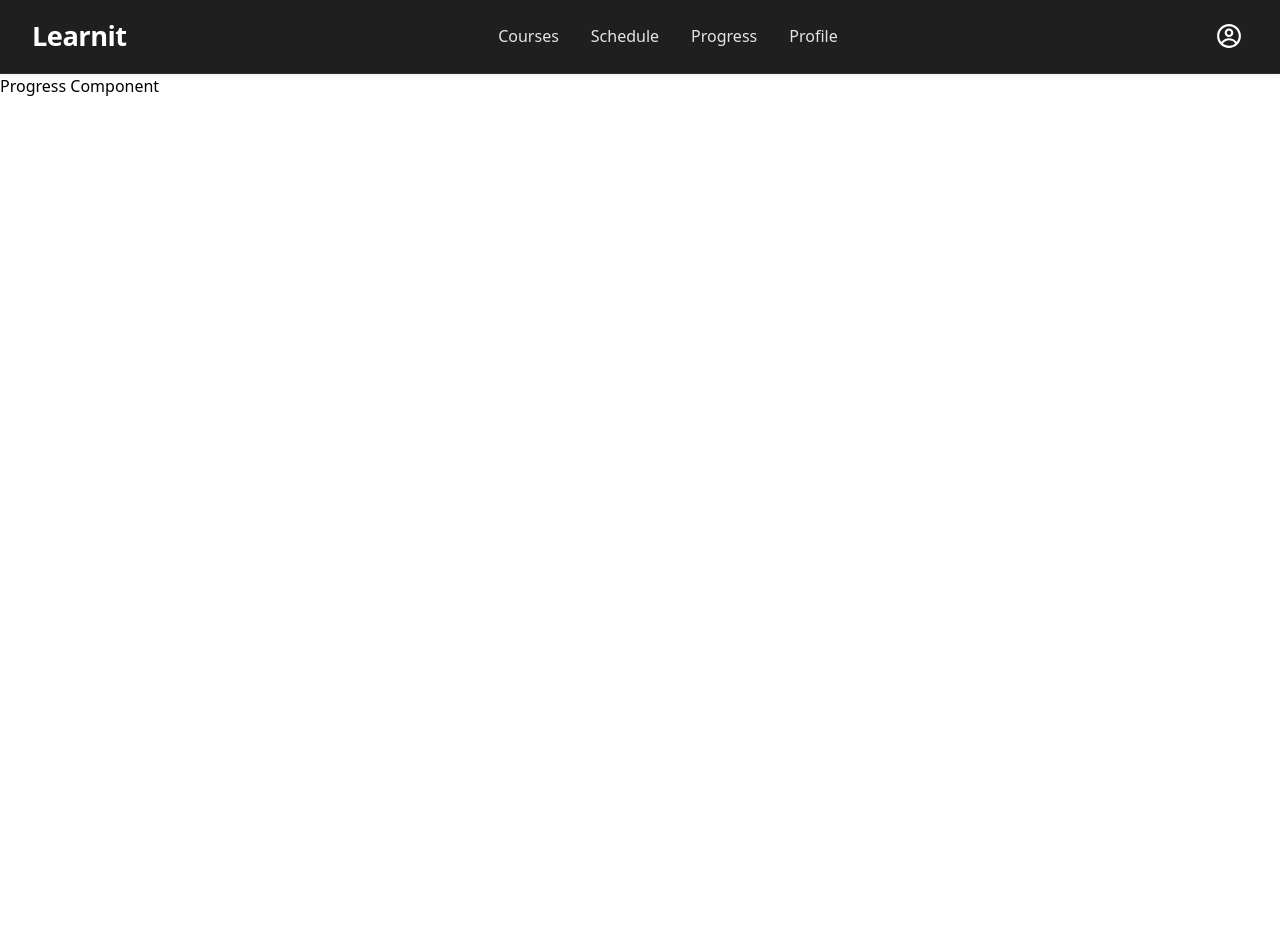
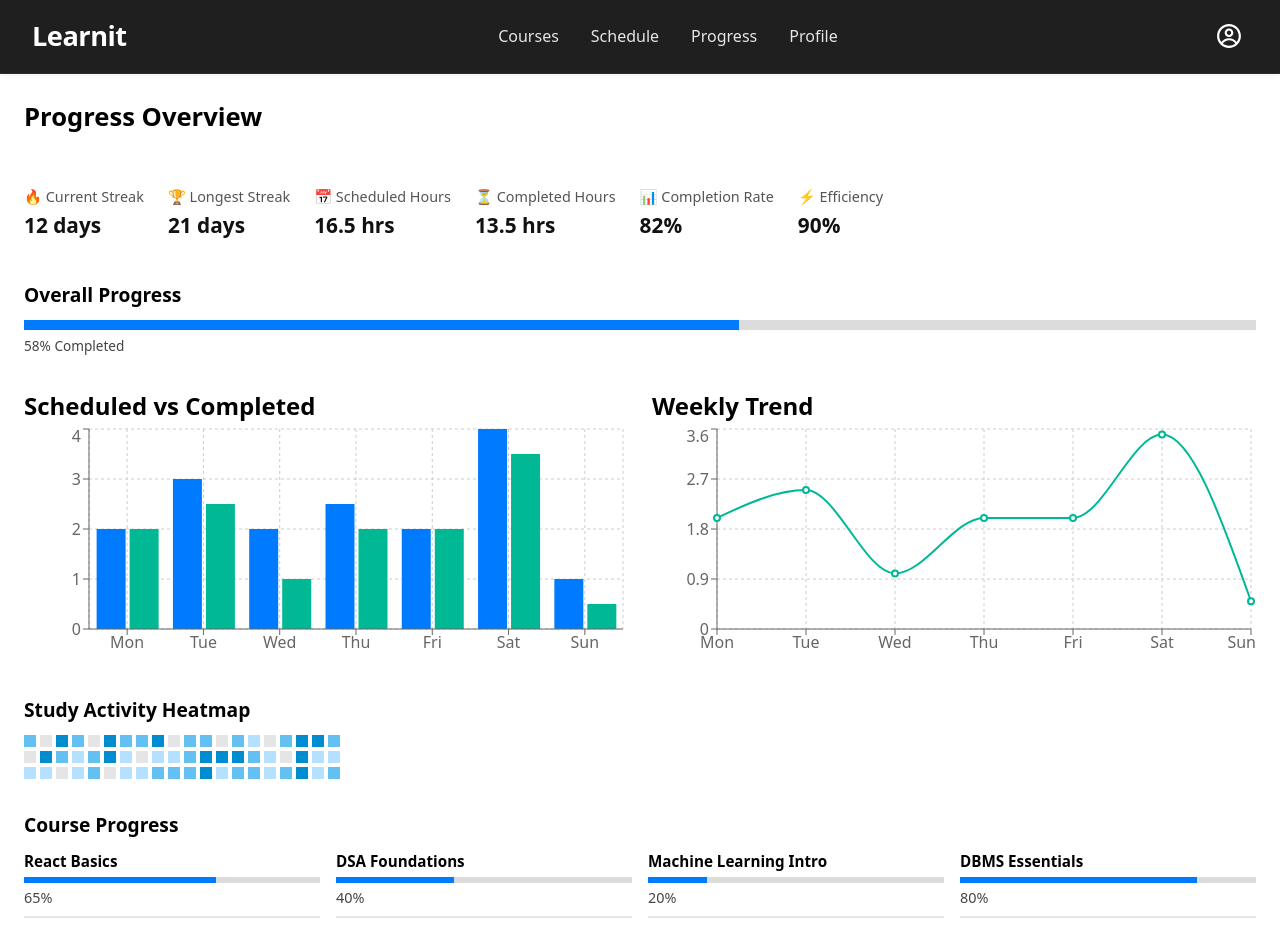
Before and after one commit to aravinth-krishna/reactapptest.client, a React (Vite) app: page /app/progress in a window 1280 px wide. Before the commit the page ends 800 px from the top, so only its background shows below. Built offline with nearby package versions, Linux system fonts and the light colour scheme.

Commit message:
Add progress overview component with charts and metrics

```diff
--- a/package.json
+++ b/package.json
@@ -18,7 +18,8 @@
     "react-dom": "^19.1.1",
     "react-icons": "^5.5.0",
     "react-router": "^7.9.6",
-    "react-router-dom": "^7.9.6"
+    "react-router-dom": "^7.9.6",
+    "recharts": "^3.5.0"
   },
   "devDependencies": {
     "@eslint/js": "^9.36.0",
--- a/src/components/main/Progress.jsx
+++ b/src/components/main/Progress.jsx
@@ -1,7 +1,174 @@
 import styles from "./Progress.module.css";
+import {
+  LineChart,
+  Line,
+  XAxis,
+  YAxis,
+  Tooltip,
+  ResponsiveContainer,
+  CartesianGrid,
+  BarChart,
+  Bar,
+} from "recharts";
+import { useState } from "react";
+
+// Dummy weekly study data
+const weeklyData = [
+  { day: "Mon", scheduled: 2, completed: 2 },
+  { day: "Tue", scheduled: 3, completed: 2.5 },
+  { day: "Wed", scheduled: 2, completed: 1 },
+  { day: "Thu", scheduled: 2.5, completed: 2 },
+  { day: "Fri", scheduled: 2, completed: 2 },
+  { day: "Sat", scheduled: 4, completed: 3.5 },
+  { day: "Sun", scheduled: 1, completed: 0.5 },
+];
+
+const courses = [
+  { name: "React Basics", progress: 65 },
+  { name: "DSA Foundations", progress: 40 },
+  { name: "Machine Learning Intro", progress: 20 },
+  { name: "DBMS Essentials", progress: 80 },
+];
+
+const heatmap = Array.from({ length: 60 }, () => Math.floor(Math.random() * 4));
 
 function Progress() {
-  return <div className={styles.progress}>Progress Component</div>;
+  const [currentStreak] = useState(12);
+  const [longestStreak] = useState(21);
+
+  const totalScheduled = weeklyData.reduce((a, b) => a + b.scheduled, 0);
+  const totalCompleted = weeklyData.reduce((a, b) => a + b.completed, 0);
+  const completionRate = Math.round((totalCompleted / totalScheduled) * 100);
+
+  return (
+    <div className={styles.container}>
+      <h1 className={styles.title}>Progress Overview</h1>
+
+      {/* METRICS ROW */}
+      <div className={styles.metricsRow}>
+        <div className={styles.metric}>
+          <span>🔥 Current Streak</span>
+          <strong>{currentStreak} days</strong>
+        </div>
+
+        <div className={styles.metric}>
+          <span>🏆 Longest Streak</span>
+          <strong>{longestStreak} days</strong>
+        </div>
+
+        <div className={styles.metric}>
+          <span>📅 Scheduled Hours</span>
+          <strong>{totalScheduled} hrs</strong>
+        </div>
+
+        <div className={styles.metric}>
+          <span>⏳ Completed Hours</span>
+          <strong>{totalCompleted} hrs</strong>
+        </div>
+
+        <div className={styles.metric}>
+          <span>📊 Completion Rate</span>
+          <strong>{completionRate}%</strong>
+        </div>
+
+        <div className={styles.metric}>
+          <span>⚡ Efficiency</span>
+          <strong>{Math.min(100, Math.round(completionRate * 1.1))}%</strong>
+        </div>
+      </div>
+
+      {/* OVERALL PROGRESS */}
+      <div className={styles.section}>
+        <h2>Overall Progress</h2>
+        <div className={styles.progressBarOuter}>
+          <div
+            className={styles.progressBarInner}
+            style={{ width: "58%" }}
+          ></div>
+        </div>
+        <p className={styles.progressLabel}>58% Completed</p>
+      </div>
+
+      {/* CHARTS SIDE BY SIDE */}
+      <div className={styles.chartsRow}>
+        {/* Bar Chart */}
+        <div className={styles.chartBox}>
+          <h2>Scheduled vs Completed</h2>
+          <ResponsiveContainer width="100%" height={240}>
+            <BarChart data={weeklyData}>
+              <CartesianGrid strokeDasharray="3 3" />
+              <XAxis dataKey="day" />
+              <YAxis />
+              <Tooltip />
+              <Bar dataKey="scheduled" fill="#007bff" />
+              <Bar dataKey="completed" fill="#00b894" />
+            </BarChart>
+          </ResponsiveContainer>
+        </div>
+
+        {/* Line Chart */}
+        <div className={styles.chartBox}>
+          <h2>Weekly Trend</h2>
+          <ResponsiveContainer width="100%" height={240}>
+            <LineChart data={weeklyData}>
+              <CartesianGrid strokeDasharray="3 3" />
+              <XAxis dataKey="day" />
+              <YAxis />
+              <Tooltip />
+              <Line
+                type="monotone"
+                dataKey="completed"
+                stroke="#00b894"
+                strokeWidth={2}
+              />
+            </LineChart>
+          </ResponsiveContainer>
+        </div>
+      </div>
+
+      {/* HEATMAP */}
+      <div className={styles.section}>
+        <h2>Study Activity Heatmap</h2>
+        <div className={styles.heatmap}>
+          {heatmap.map((val, i) => (
+            <div
+              key={i}
+              className={styles.heatBox}
+              style={{
+                background:
+                  val === 0
+                    ? "#e5e5e5"
+                    : val === 1
+                    ? "#b6e0ff"
+                    : val === 2
+                    ? "#64c0f0"
+                    : "#008dd0",
+              }}
+            ></div>
+          ))}
+        </div>
+      </div>
+
+      {/* COURSE PROGRESS */}
+      <div className={styles.section}>
+        <h2>Course Progress</h2>
+        <div className={styles.courseGrid}>
+          {courses.map((c, i) => (
+            <div className={styles.courseCard} key={i}>
+              <span className={styles.courseName}>{c.name}</span>
+              <div className={styles.courseProgressBarOuter}>
+                <div
+                  className={styles.courseProgressBarInner}
+                  style={{ width: `${c.progress}%` }}
+                ></div>
+              </div>
+              <span className={styles.coursePercent}>{c.progress}%</span>
+            </div>
+          ))}
+        </div>
+      </div>
+    </div>
+  );
 }
 
 export default Progress;
--- a/src/components/main/Progress.module.css
+++ b/src/components/main/Progress.module.css
@@ -0,0 +1,120 @@
+.container {
+  padding: 24px;
+  display: flex;
+  flex-direction: column;
+  gap: 32px;
+}
+
+.title {
+  font-size: 1.6rem;
+  font-weight: 700;
+  margin-bottom: 10px;
+}
+
+/* -------- METRICS ROW -------- */
+.metricsRow {
+  display: flex;
+  gap: 24px;
+  flex-wrap: wrap;
+}
+
+.metric {
+  display: flex;
+  flex-direction: column;
+  font-size: 0.9rem;
+  padding: 8px 0;
+}
+
+.metric span {
+  color: #555;
+}
+
+.metric strong {
+  font-size: 1.3rem;
+  margin-top: 2px;
+  font-weight: 700;
+  color: #111;
+}
+
+/* -------- PROGRESS BAR -------- */
+.section h2 {
+  font-size: 1.2rem;
+  margin-bottom: 10px;
+}
+
+.progressBarOuter {
+  width: 100%;
+  height: 10px;
+  background: #dcdcdc;
+}
+
+.progressBarInner {
+  height: 100%;
+  background: #007bff;
+}
+
+.progressLabel {
+  margin-top: 6px;
+  font-size: 0.85rem;
+  color: #444;
+}
+
+/* -------- CHART ROW -------- */
+.chartsRow {
+  display: grid;
+  grid-template-columns: repeat(auto-fit, minmax(320px, 1fr));
+  gap: 24px;
+}
+
+.chartBox {
+  padding: 0;
+}
+
+/* -------- HEATMAP -------- */
+.heatmap {
+  display: grid;
+  grid-template-columns: repeat(20, 12px);
+  gap: 4px;
+  margin-top: 10px;
+}
+
+.heatBox {
+  width: 12px;
+  height: 12px;
+}
+
+/* -------- COURSE GRID -------- */
+.courseGrid {
+  display: grid;
+  grid-template-columns: repeat(auto-fit, minmax(240px, 1fr));
+  gap: 16px;
+}
+
+.courseCard {
+  display: flex;
+  flex-direction: column;
+  gap: 4px;
+  border-bottom: 2px solid #e5e5e5;
+  padding-bottom: 8px;
+}
+
+.courseName {
+  font-size: 0.95rem;
+  font-weight: 600;
+}
+
+.courseProgressBarOuter {
+  width: 100%;
+  height: 6px;
+  background: #dcdcdc;
+}
+
+.courseProgressBarInner {
+  height: 100%;
+  background: #007bff;
+}
+
+.coursePercent {
+  font-size: 0.9rem;
+  color: #444;
+}
```
Also changed, not shown: 1 other file (tests, documents, lock files or other folders).
